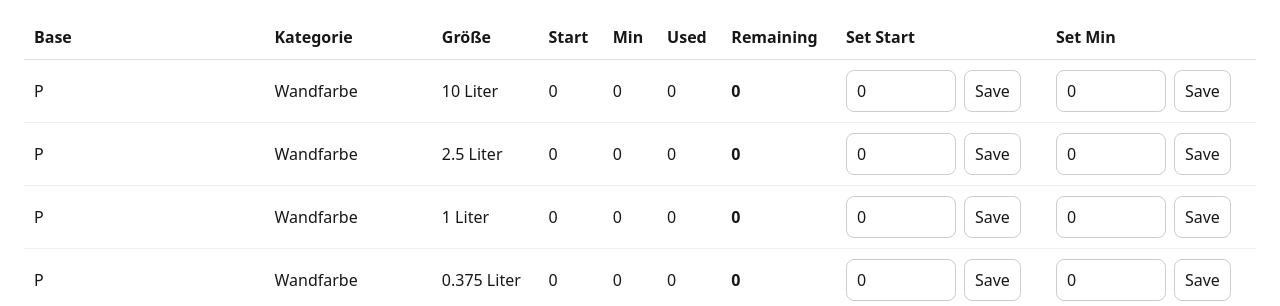
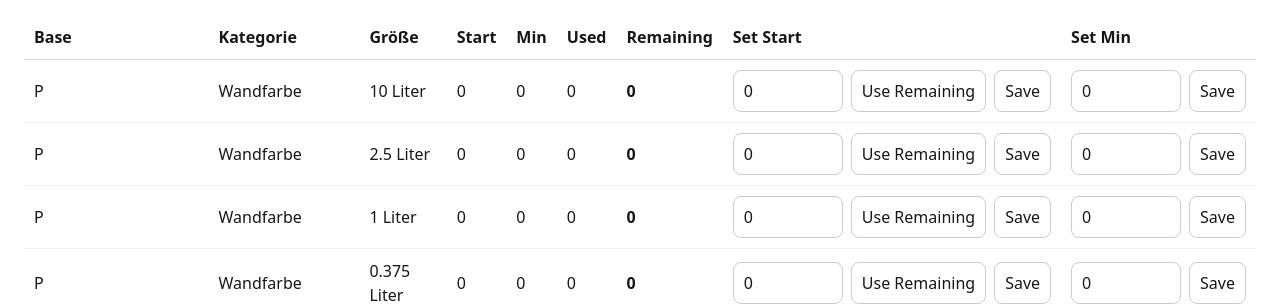
Before and after one commit to micmaier/mynt-inventory-tracker, a Next.js app: page /inventory in a window 1280 px wide. Shown: the part 402-708 px from the top of the page. Built offline with nearby package versions, Linux system fonts and the light colour scheme; no server answers; the database is empty.

Commit message:
Add 'Use Remaining' shortcut for start quantity

```diff
--- a/app/inventory/InventoryClient.tsx
+++ b/app/inventory/InventoryClient.tsx
@@ -431,6 +431,24 @@ export default function InventoryClient({ rows, initialFrom }: Props) {
                         border: "1px solid #ccc",
                       }}
                     />
+
+                    <button
+                      type="button"
+                      onClick={() => {
+                        setDraftStarts((prev) => ({ ...prev, [k]: Number(r.remainingQty ?? 0) }));
+                      }}
+                      disabled={busy}
+                      style={{
+                        padding: "8px 10px",
+                        borderRadius: 8,
+                        border: "1px solid #ccc",
+                        cursor: busy ? "not-allowed" : "pointer",
+                        whiteSpace: "nowrap",
+                      }}
+                    >
+                      Use Remaining
+                    </button>
+
                     <button
                       onClick={() => saveOne(k)}
                       disabled={busy}
```
